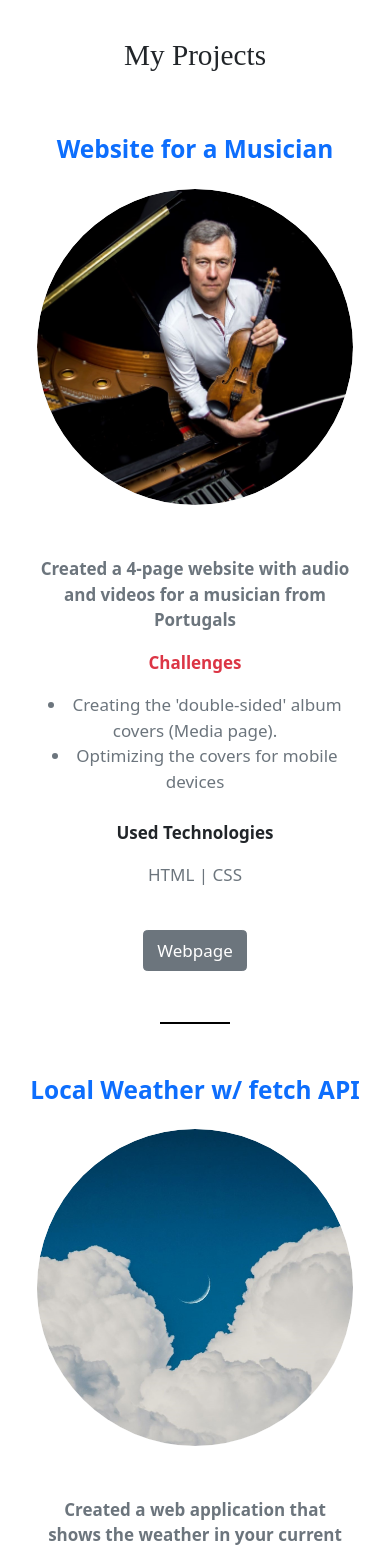
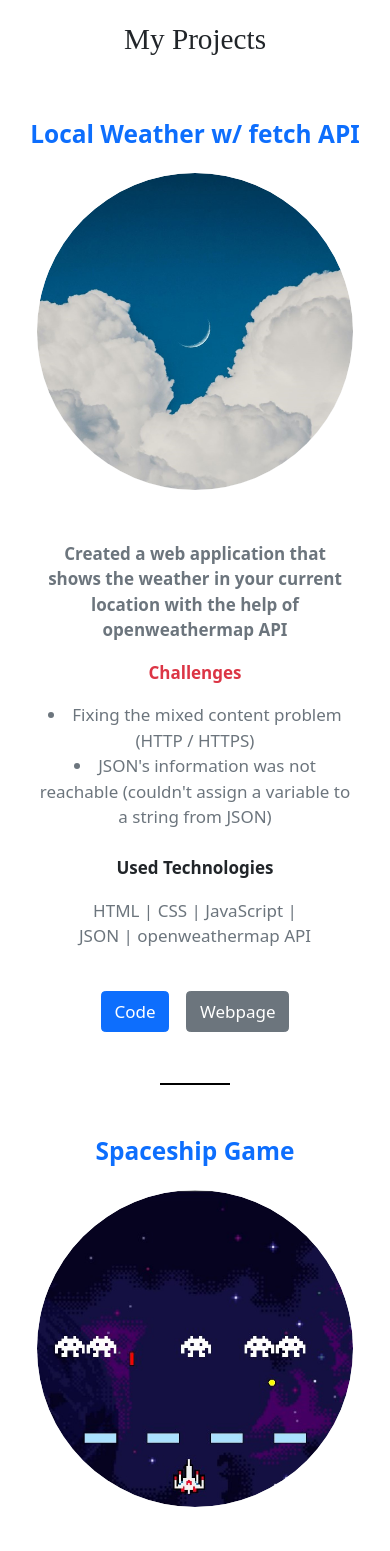
Before and after one commit to 1DmitriiShumilov1/ReactPortfolio, a React (Create React App) app: page / in a window 390 px wide. Shown: the part 980-2531 px from the top of the page. Built offline with nearby package versions, Linux system fonts and the light colour scheme; a web font is replaced by a local one.

Commit message:
phone support for lang icons

```diff
--- a/src/additions.css
+++ b/src/additions.css
@@ -378,6 +378,10 @@ html {
   .about-image {
     width: 100%;
   }
+
+  .phoneSupport {
+    width: 36px;
+  }
 }
 
 @media screen and (max-width: 450px) {
--- a/src/components/'services'/fakeDataService.js
+++ b/src/components/'services'/fakeDataService.js
@@ -1,19 +1,5 @@
 const projects = [
-  {
-    _key: "b8b7d9dfbdf789b8fa",
-    name: "Website for a Musician",
-    img_index: 0,
-    links: {
-      page: "https://vladimiromeltchenko.com",
-    },
-    description:
-      "Created a 4-page website with audio and videos for a musician from Portugals",
-    challenges: {
-      first: "Creating the 'double-sided' album covers (Media page).",
-      second: "Optimizing the covers for mobile devices",
-    },
-    usedTechnologies: "HTML | CSS",
-  },
+
   {
     _key: "b8b7d9dfbdf789b8fb",
     name: "Local Weather w/ fetch API",
--- a/src/components/introduction.jsx
+++ b/src/components/introduction.jsx
@@ -12,12 +12,12 @@ const Introduction = () => {
         I enjoy studying, working out, and spending good time with friends.
       </p>
       <div className="skills mt-4">
-        <img className="mx-2 px-48" src="/skills-logo/html.png" alt="html" />
-        <img className="mx-2 px-48" src="/skills-logo/css.png" alt="css" />
-        <img className="mx-2 px-48" src="/skills-logo/js.png" alt="js" />
-        <img className="mx-2 px64 px-48" src="/skills-logo/java-test.png" alt="java" />
-        <img className="mx-2 px64 px-48" src="/skills-logo/c.png" alt="c" />
-        <img className="mx-2 px-48" src="/skills-logo/react.png" alt="react" />
+        <img className="mx-2 px-48 phoneSupport" src="/skills-logo/html.png" alt="html" />
+        <img className="mx-2 px-48 phoneSupport" src="/skills-logo/css.png" alt="css" />
+        <img className="mx-2 px-48 phoneSupport" src="/skills-logo/js.png" alt="js" />
+        <img className="mx-2 px64 px-48 phoneSupport" src="/skills-logo/java-test.png" alt="java" />
+        <img className="mx-2 px64 px-48 phoneSupport" src="/skills-logo/c.png" alt="c" />
+        <img className="mx-2 px-48 phoneSupport" src="/skills-logo/react.png" alt="react" />
       </div>
       <div className="divider-light"></div>
       <Profiles footer={false} />
```
